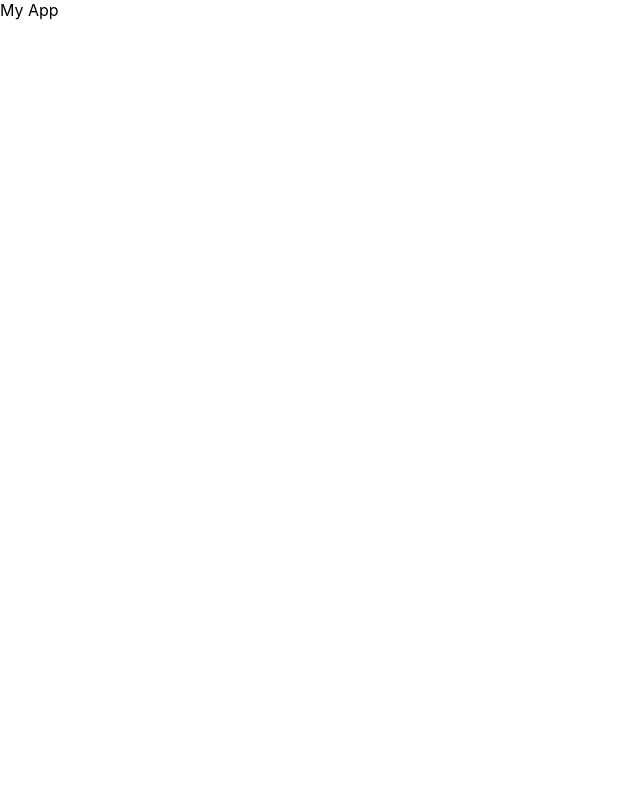
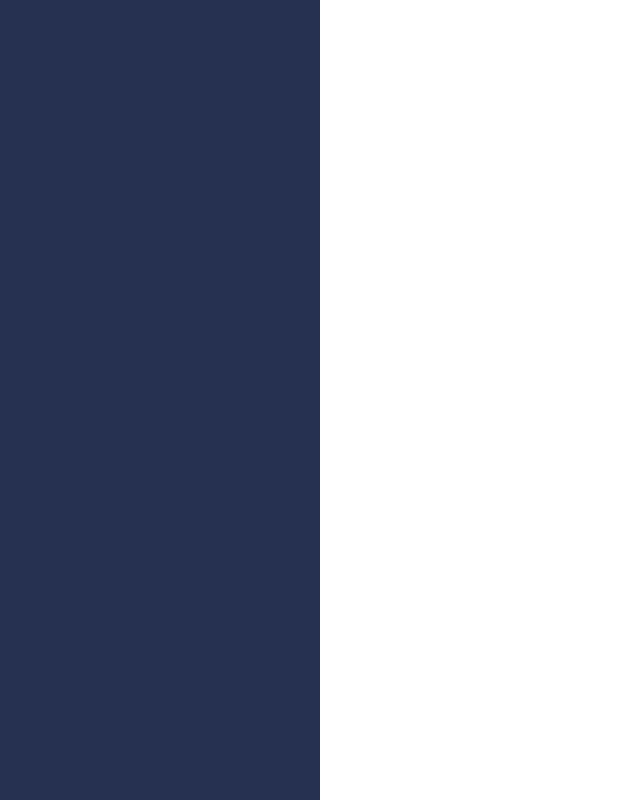
Before and after one commit to JLKP001/React-Material-UI-Complete-Tutorial, a React (Create React App) app in the folder material-ui-tutorial/: page / in a window 1280 px wide. Shown: the whole page, without its empty margins (0-640 px from the left). Built offline with nearby package versions, Linux system fonts and the light colour scheme.

Commit message:
Added a base SideMenu component

```diff
--- a/material-ui-tutorial/package.json
+++ b/material-ui-tutorial/package.json
@@ -3,6 +3,7 @@
   "version": "0.1.0",
   "private": true,
   "dependencies": {
+    "@material-ui/core": "^4.11.2",
     "@testing-library/jest-dom": "^5.11.6",
     "@testing-library/react": "^11.2.2",
     "@testing-library/user-event": "^12.6.0",
--- a/material-ui-tutorial/src/App.js
+++ b/material-ui-tutorial/src/App.js
@@ -1,7 +1,13 @@
 import React from "react";
+import { SideMenu } from "./components/SideMenu";
 
 const App = () => {
-  return <div>My App</div>;
+  return (
+    <>
+      <SideMenu />
+      <div>My App</div>
+    </>
+  );
 };
 
 export default App;
--- /dev/null
+++ b/material-ui-tutorial/src/components/SideMenu.js
@@ -0,0 +1,19 @@
+import React from "react";
+import { makeStyles } from "@material-ui/core";
+
+const useStyles = makeStyles({
+  sideMenu: {
+    display: "flex",
+    flexDirection: "column",
+    position: "absolute",
+    left: "0px",
+    width: "320px",
+    height: "100%",
+    backgroundColor: "#253053",
+  },
+});
+
+export const SideMenu = () => {
+  const classes = useStyles();
+  return <div className={classes.sideMenu}></div>;
+};
```
